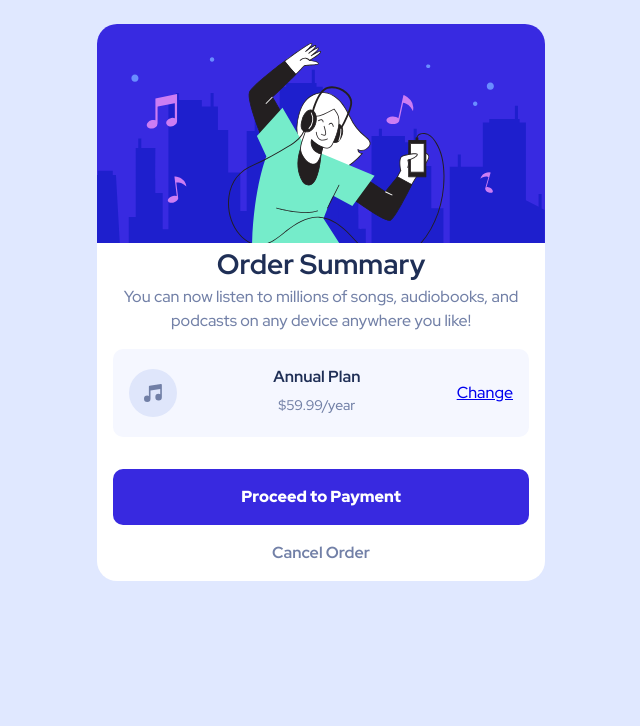
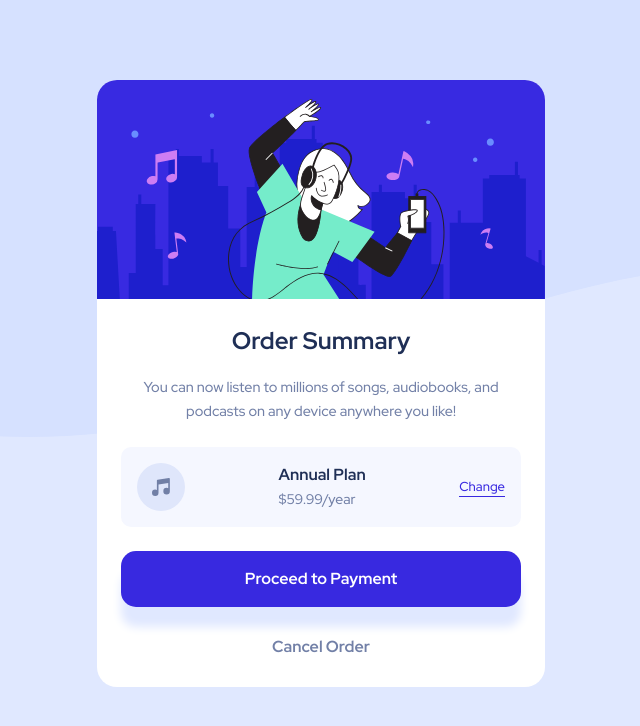
Before and after one commit to amyspencerproject/order-summary-component, a plain HTML site: page index.html in a window 1280 px wide. Shown: the whole page, without its empty margins (319-959 px from the left). Drawn offline with Linux system fonts and the light colour scheme.

Commit message:
Styled button, adjusted margins and padding, added image in css as background.

```diff
--- a/styles.css
+++ b/styles.css
@@ -90,12 +90,28 @@ body {
 }
 
 main {
+  background-image: url(./images/pattern-background-desktop.svg);
+  background-repeat: no-repeat;
+  background-position: top 50% 50%;
   background-color: var(--pale-blue);
   display: grid;
   place-content: center;
   font-family: "Red Hat Display", sans-serif;
   font-size: 1rem;
+  position: relative;
+  z-index: 1;
 }
+
+/* main::before {
+  display: block;
+  content: "";
+  position: absolute;
+  width: 100%;
+  background-image: top no-repeat url(./images/pattern-background-mobile.svg);
+  position: absolute;
+  z-index: 2;
+  overflow: clip;
+} */
 
 h1,
 h2,
@@ -119,19 +135,31 @@ p {
   border-radius: 20px;
   max-width: 28rem;
   background-color: var(--white);
-  margin: 1.5rem;
+  margin: 5rem 1.5rem;
   display: grid;
   padding-bottom: 1rem;
+  z-index: 3;
 }
 
 .hero {
   border-radius: 20px 20px 0 0;
 }
 
+.summary-title {
+  font-size: 1.5rem;
+  margin: 1.5rem 0 1rem 0;
+}
+
+.summary-text {
+  margin: 0 2rem 0.5rem 2rem;
+  font-size: 0.9rem;
+  line-height: 1.5rem;
+}
+
 .plan-details-container {
   background-color: var(--very-pale-blue);
   border-radius: 10px;
-  margin: 1rem;
+  margin: 1rem 1.5rem;
   display: flex;
   align-items: center;
   justify-content: space-between;
@@ -139,6 +167,8 @@ p {
 }
 
 .plan {
+  display: flex;
+  justify-content: flex-start;
   flex-direction: column;
   font-size: 0.875rem;
 }
@@ -148,14 +178,15 @@ p {
 }
 
 .plan-price {
-  margin: 0.25rem;
+  text-align: left;
 }
 
-.change {
+.change-link {
   font-size: 0.8125rem;
   font-weight: 500;
   color: var(--bright-blue);
-  text-decoration: underline;
+  text-decoration: none;
+  border-bottom: solid 1px var(--bright-blue);
 }
 
 .cancel-link {
@@ -164,15 +195,16 @@ p {
   font-weight: 700;
   grid-column: 1 / -1;
   justify-self: center;
+  margin: 0.75rem;
 }
 
 .btn-proceed {
   padding: 1rem;
-  margin: 1rem;
+  margin: 0.5rem 1.5rem 1rem 1.5rem;
   background-color: var(--bright-blue);
   color: var(--white);
-  font-weight: 900;
+  font-weight: 700;
   border: none;
-  border-radius: 10px;
-  /* box-shadow: var(--very-pale-blue); */
+  border-radius: 15px;
+  box-shadow: 0px 20px 10px var(--pale-blue);
 }
```
